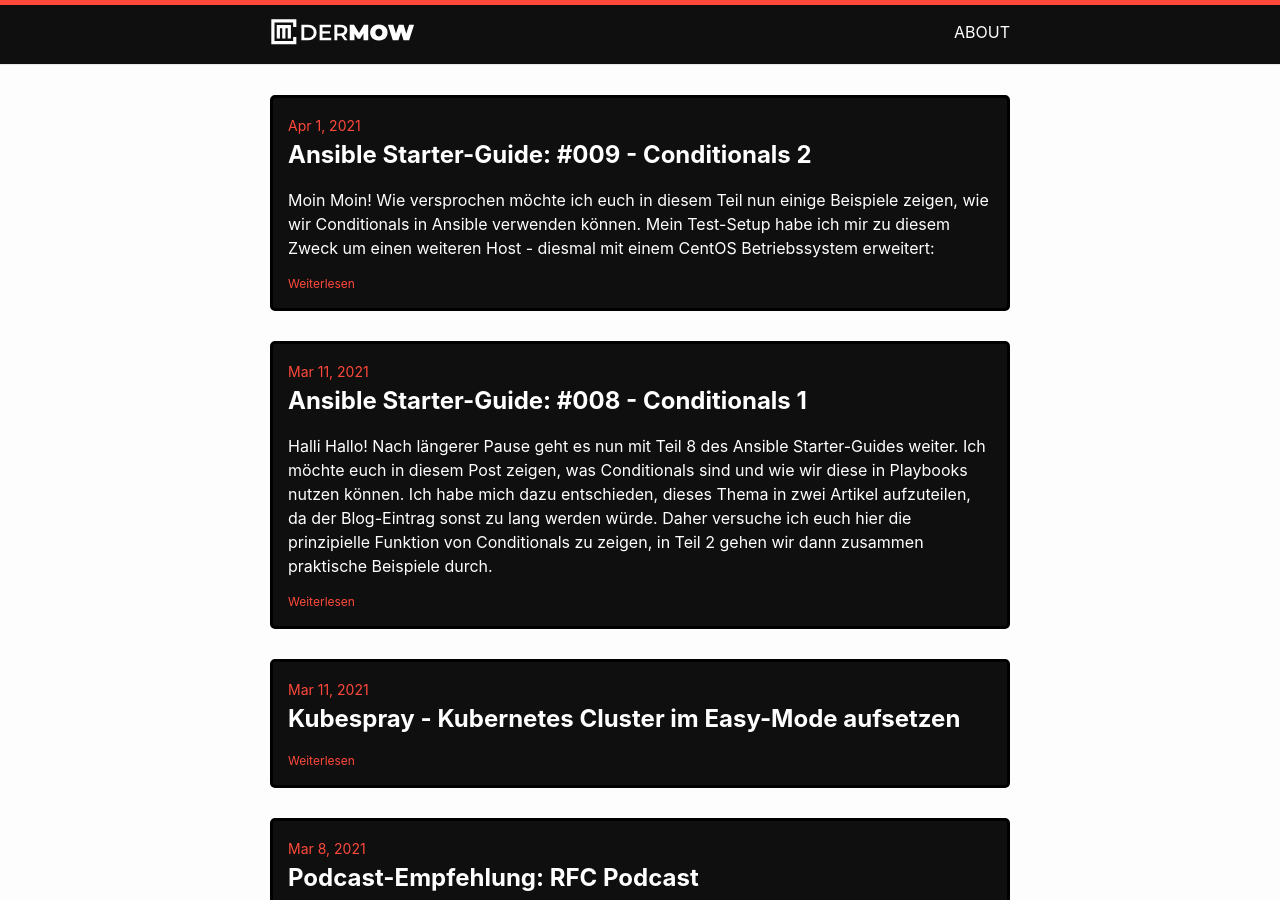
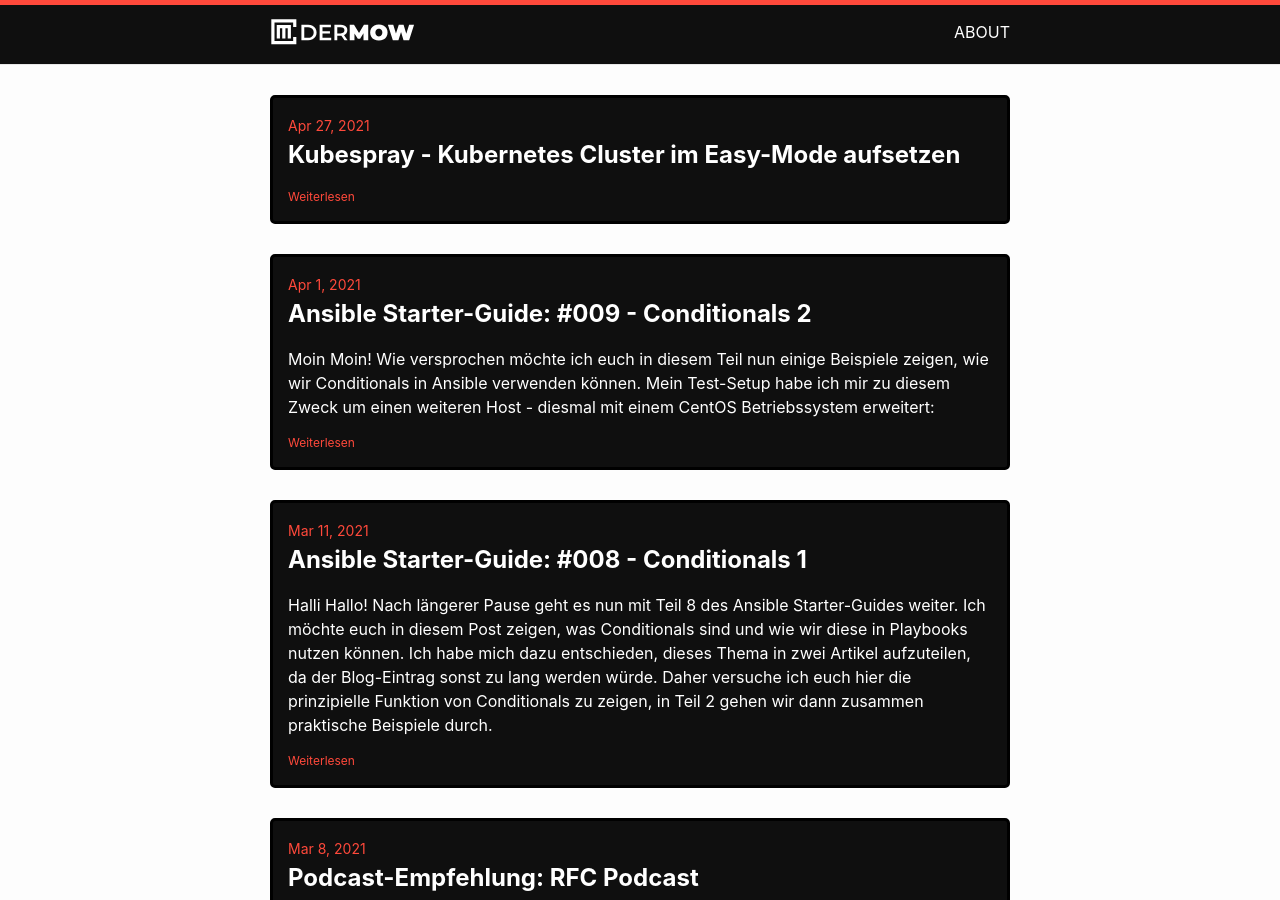
Before and after one commit to dermow/staging, a Jekyll site: the page built from index.html, in a window 1280 px wide and 900 px high. Built offline with Jekyll 4.4.1, drawn with Linux system fonts in a browser that asks for light colours; the list of posts is cut into pages by our own code; comment, search, counter and statistics services are not loaded.

Commit message:
Update 2021-04-27-kubespray.markdown

```diff
--- a/_posts/2021-04-27-kubespray.markdown
+++ b/_posts/2021-04-27-kubespray.markdown
@@ -1,6 +1,8 @@
 ---
 layout: post
 title:  "Kubespray - Kubernetes Cluster im Easy-Mode aufsetzen"
-date:   2021-03-11 15:57:42 +0100
-categories: Ansible
+date:   2021-04-27 12:57:42 +0100
+categories:
+  - Ansilbe
+  - Kubernetes
 ---
```
